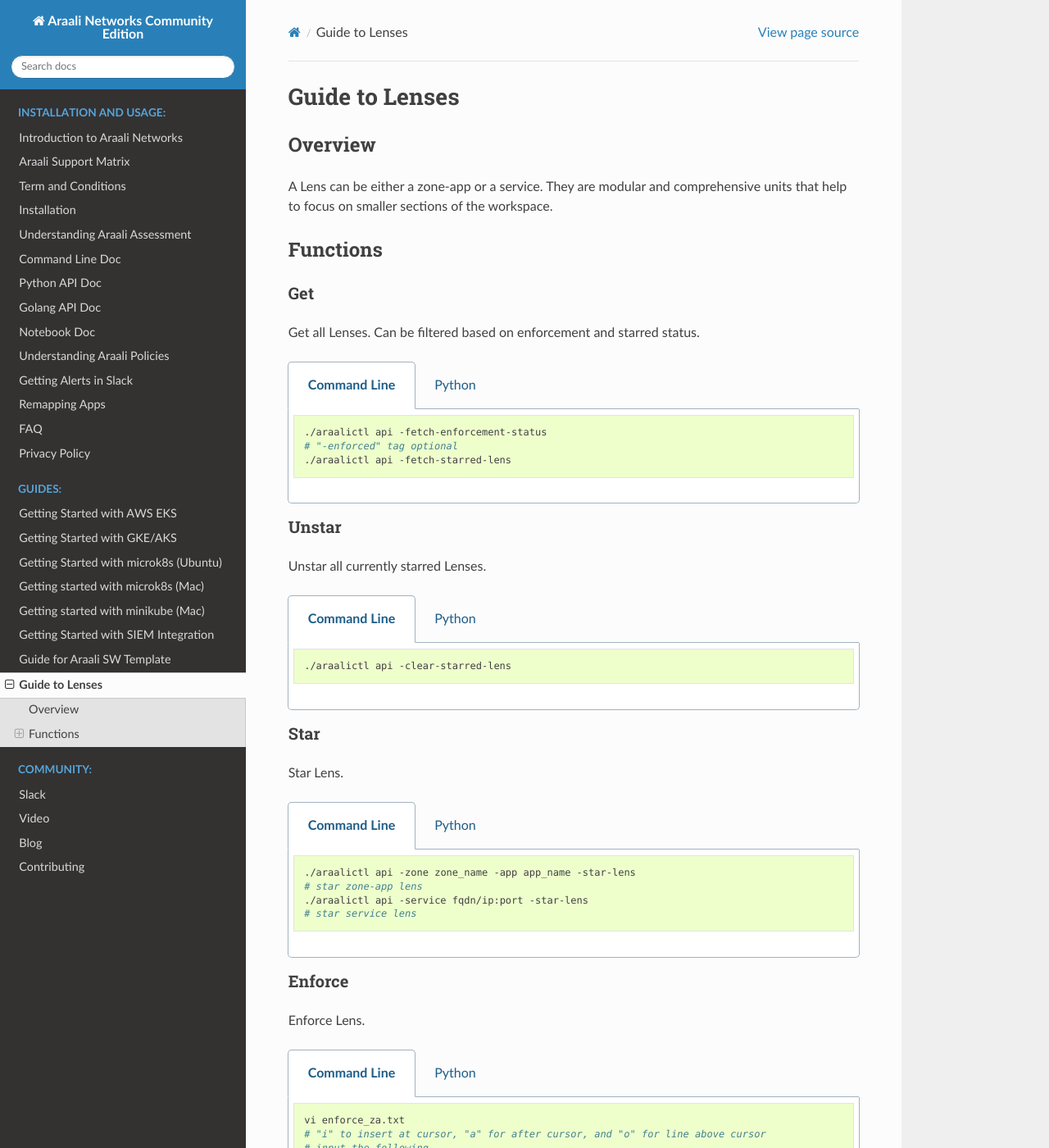
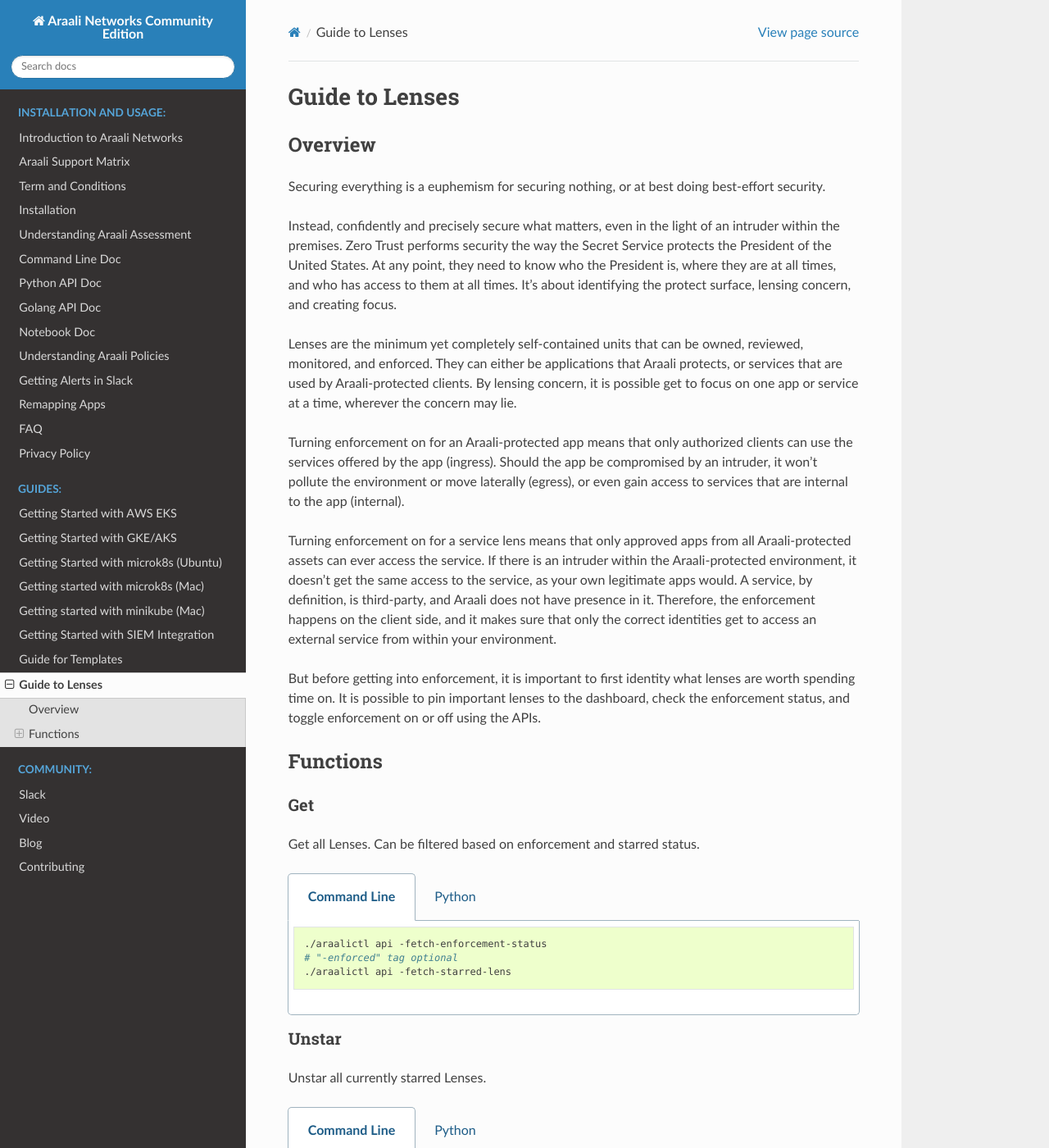
Before and after one commit to araalinetworks/api, a Sphinx documentation site: the page built from doc/source/guide_lenses.rst, in a window 1280 px wide and 1400 px high. Shown: the whole window at 82% size. Built offline with Sphinx 7.4.7 and the Read the Docs theme 2.0.0, drawn with Linux system fonts in a browser that asks for light colours.

Commit message:
updating lens and template overviews

```diff
--- a/doc/source/guide_lenses.rst
+++ b/doc/source/guide_lenses.rst
@@ -4,8 +4,30 @@
 Overview
 --------
 
-A Lens can be either a zone-app or a service.
-They are modular and comprehensive units that help to focus on smaller sections of the workspace.
+Securing everything is a euphemism for securing nothing, or at best doing best-effort security.
+
+Instead, confidently and precisely secure what matters, even in the light of an intruder within the premises.
+Zero Trust performs security the way the Secret Service protects the President of the United States. At any point,
+they need to know who the President is, where they are at all times, and who has access to them at all times.
+It's about identifying the protect surface, lensing concern, and creating focus.
+
+Lenses are the minimum yet completely self-contained units that can be owned, reviewed, monitored, and enforced.
+They can either be applications that Araali protects, or services that are used by Araali-protected clients.
+By lensing concern, it is possible get to focus on one app or service at a time, wherever the concern may lie.
+
+Turning enforcement on for an Araali-protected app means that only authorized clients can use the services
+offered by the app (ingress). Should the app be compromised by an intruder, it won't pollute the
+environment or move laterally (egress), or even gain access to services that are internal to the app (internal).
+
+Turning enforcement on for a service lens means that only approved apps from all Araali-protected assets
+can ever access the service. If there is an intruder within the Araali-protected environment,
+it doesn't get the same access to the service, as your own legitimate apps would. A service, by definition, is
+third-party, and Araali does not have presence in it. Therefore, the enforcement happens on the client side, and
+it makes sure that only the correct identities get to access an external service from within your environment.
+
+But before getting into enforcement, it is important to first identity what lenses are worth spending time on.
+It is possible to pin important lenses to the dashboard, check the enforcement status, and toggle enforcement on or off
+using the APIs.
 
 Functions
 ---------
```
Also changed, not shown: doc/source/guide_templates.rst (+22 -1 lines).
